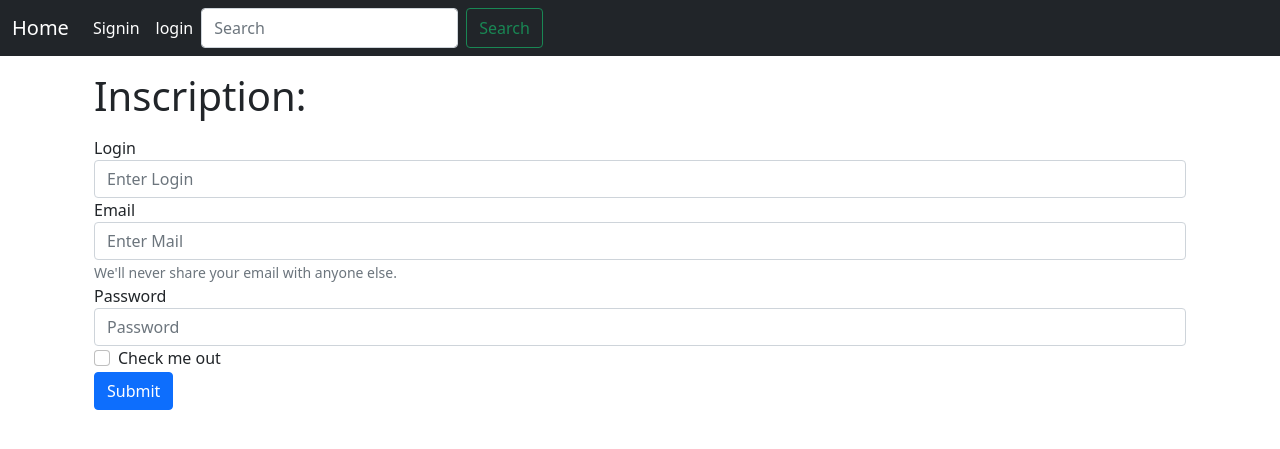
After one commit to Nathan55555/Mosdot, a PHP site: page /signin.php in a window 1280 px wide. The commit adds this page. Shown: the top 449 px of the page. Run offline with PHP 8.4, Linux system fonts and the light colour scheme; some libraries are stand-ins or nearby versions.

Commit message:
new_version:v2-27/04/2022

```diff
--- a/fonction.php
+++ b/fonction.php
@@ -13,8 +13,10 @@ function connexionBdd(){
 
    }
 
-function user_co()
-{
+
+
+
+function user_co(){ //si un utilistauer de categorie 'user' est connecter
     $connecte = false;
     if (isset($_SESSION["loginUser"]))
     {
@@ -26,7 +28,8 @@ function user_co()
 
     return $connecte;
 }
-function connecter()
+function connecter() //si n'importe qui est connecter
+
 {
   $connect = False;
   if(isset($_SESSION['loginUser']))
@@ -37,7 +40,7 @@ function connecter()
 
 }
 
-function deletefile($id)
+function deletefile($id) //suprime le fichier de la bdd
 {
   $connect = connexionBdd();
   $requete = "delete from Files_Uploads where id = $id ;";
@@ -48,7 +51,7 @@ function deletefile($id)
 
 
 
-function ajoutfile($date,$name,$unique,$id)
+function ajoutfile($date,$name,$unique,$id)//ajoute le fichier a la bdd
 {
     $connect = connexionBdd();
     $requete='INSERT INTO Files_Uploads (`nom`,`unique_name`,`date`,`id_users`) VALUES ("'.$name.'","'.$unique.'","'.$date.'",'.$id.');';
@@ -56,7 +59,7 @@ function ajoutfile($date,$name,$unique,$id)
 
 
 }
-function listefile()
+function listefile()//liste tout les fichier reserver pour l'admin
 {
 $connect=connexionBdd();
   if (TRUE)
@@ -95,7 +98,7 @@ $connect=connexionBdd();
     }
 
 }
-function listefile_user($id)
+function listefile_user($id)//liste les fichier du users Connecter
 {
 $connect=connexionBdd();
   if (TRUE)
@@ -169,13 +172,13 @@ $connect=connexionBdd();
     }
 
 }
-function identifier($nom, $mdp)
+function identifier($nom, $mdp)//permet de connecter un utilisteurs
 {
   $connexion = connexionBdd();
     $requete="select * from users where nom ='".$nom."' and mdp ='".$mdp."' ;";
     $jeuResultat=$connexion->query($requete);
     $i = 0;
-    echo $requete;
+    // echo $requete;
     $ligne = $jeuResultat->fetch();
     if ($ligne)
     {
@@ -189,7 +192,7 @@ function identifier($nom, $mdp)
   return $ligne;
 }
 
-function getusers($nom,$mdp)
+function getusers($nom,$mdp)//recupere tout les informations d'un users tel que son id et sa categorie
 {
     $connect = connexionBdd();
     $requete = "select * from users where nom = '".$nom."' and mdp = '".$mdp."';";
@@ -220,14 +223,50 @@ function getusers($nom,$mdp)
 
 
 
-function deconnecterVisiteur()
+function deconnecterVisiteur() //deconnecte l'utilisteur
 {
     unset($_SESSION["idUser"]);
     unset($_SESSION["loginUser"]);
     unset($_SESSION["catUser"]);
 
 }
-function estAdministrateurConnecte()
+function verif_login($login)
+{
+  $connect = connexionBdd();
+  $requete="select * from users where nom = '".$login."';";
+  $jeuResultat=$connect->query($requete);
+    $i = 0;
+    // echo $requete;
+    $ligne = $jeuResultat->fetch();
+    if($ligne)
+    {
+      $a = 1;
+    }
+    else
+    {
+      $a = 0;
+    }
+
+    return $a;
+}
+function signin($login,$mail,$mdp)
+{
+     $connect = connexionBdd();
+     if(verif_login($login)==1)
+     {
+       $a = 0;
+     }
+     else
+     {
+       $requete = "insert into users (`nom`,`mail`,`mdp`,`cat`) VALUES ('".$login."','".$mail."','".$mdp."','user');";
+       $ok=$connect->query($requete);
+      //  echo $requete;
+       $a=1;
+
+     }
+     return $a;
+}
+function estAdministrateurConnecte() //si un utilistauer de categroie 'admin' est connecter
 {
     $connecte = false;
     if (isset($_SESSION["loginUser"]))
@@ -239,7 +278,7 @@ function estAdministrateurConnecte()
     }
     return $connecte;
 }
-function editsession($id, $login, $cat) {
+function editsession($id, $login, $cat) {//initialise la session quand la connexion a reussi
     $_SESSION["idUser"] = $id;
     $_SESSION["loginUser"] = $login;
     $_SESSION["catUser"] = $cat;
--- a/liste.php
+++ b/liste.php
@@ -48,7 +48,7 @@ else
 
     ?>
     <div class="alert alert-danger" role="alert">
-  ERREUR 404!
+    Vous devez vous connecter pour acceder a cette ressource!!
 </div>
 <?php
 
--- a/nav-main.php
+++ b/nav-main.php
@@ -37,6 +37,9 @@
             ?>
             <ul class="navbar-nav me-auto my-2 my-lg-0 navbar-nav-scroll" style="--bs-scroll-height: 100px;">
             <li class="nav-item">
+              <a class="nav-link active" aria-current="page" href="signin.php">Signin</a>
+            </li>
+            <li class="nav-item">
               <a class="nav-link active" aria-current="page" href="index.php">login</a>
             </li>
             <?php
@@ -71,3 +74,10 @@
     </div>
   </div>
 </nav>
+<script src="https://cdn.jsdelivr.net/npm/@popperjs/core@2.10.2/dist/umd/popper.min.js" integrity="sha384-7+zCNj/IqJ95wo16oMtfsKbZ9ccEh31eOz1HGyDuCQ6wgnyJNSYdrPa03rtR1zdB" crossorigin="anonymous"></script>
+<script src="https://cdn.jsdelivr.net/npm/bootstrap@5.1.3/dist/js/bootstrap.min.js" integrity="sha384-QJHtvGhmr9XOIpI6YVutG+2QOK9T+ZnN4kzFN1RtK3zEFEIsxhlmWl5/YESvpZ13" crossorigin="anonymous"></script>
+<!-- CSS only -->
+<link href="https://cdn.jsdelivr.net/npm/bootstrap@5.1.3/dist/css/bootstrap.min.css" rel="stylesheet" integrity="sha384-1BmE4kWBq78iYhFldvKuhfTAU6auU8tT94WrHftjDbrCEXSU1oBoqyl2QvZ6jIW3" crossorigin="anonymous">
+<!-- JavaScript Bundle with Popper -->
+<script src="https://cdn.jsdelivr.net/npm/bootstrap@5.1.3/dist/js/bootstrap.bundle.min.js" integrity="sha384-ka7Sk0Gln4gmtz2MlQnikT1wXgYsOg+OMhuP+IlRH9sENBO0LRn5q+8nbTov4+1p" crossorigin="anonymous"></script>
+      </body>
--- /dev/null
+++ b/signin.php
@@ -0,0 +1,38 @@
+<?php
+include('fonction.php');
+include('nav-main.php');
+if(count($_POST)==0)
+{
+    include('vsignin.php');
+}
+else
+{
+
+
+$nom = $_POST['nom'];
+$mail = $_POST['mail'];
+$mdp = $_POST['mdp'];
+$signin = signin($nom,$mail,$mdp);
+if($signin==0)
+{
+    ?>
+    <div class="alert alert-danger" role="alert">
+ Le Nom est deja utilisé!
+</div>
+<?php
+ include('vsignin.php');
+
+}
+else
+{
+
+
+
+$user = getusers($nom,$mdp);
+        session_start();
+        editsession($user[0]['ID'],$user[0]['Nom'],$user[0]['Categorie']);
+        header('Location:files.php');
+    }
+}
+
+?>
--- /dev/null
+++ b/vsignin.php
@@ -0,0 +1,27 @@
+<div class="container">
+  <div class="container">
+
+  <p class="text-center"><h1>Inscription:</h1></p>
+<form method = "POST">
+  <div class="form-group">
+    <label for="exampleInputEmail1">Login</label>
+    <input type="text"  name="nom" class="form-control" id="exampleInputEmail1" aria-describedby="emailHelp" placeholder="Enter Login">
+
+  </div>
+  <div class="form-group">
+    <label for="exampleInputPassword1">Email</label>
+    <input type="email"name="mail" class="form-control" id="exampleInputPassword1" placeholder="Enter Mail">
+    <small id="emailHelp" class="form-text text-muted">We'll never share your email with anyone else.</small>
+  </div>
+  <div class="form-group">
+    <label for="exampleInputPassword1">Password</label>
+    <input type="password"name="mdp" class="form-control" id="exampleInputPassword1" placeholder="Password">
+  </div>
+  <div class="form-check">
+    <input type="checkbox" class="form-check-input" id="exampleCheck1">
+    <label class="form-check-label" for="exampleCheck1">Check me out</label>
+  </div>
+  <button type="submite" class="btn btn-primary">Submit</button>
+</form>
+</div>
+</div>
```
Also changed, not shown: files.php (+4 -4 lines).
